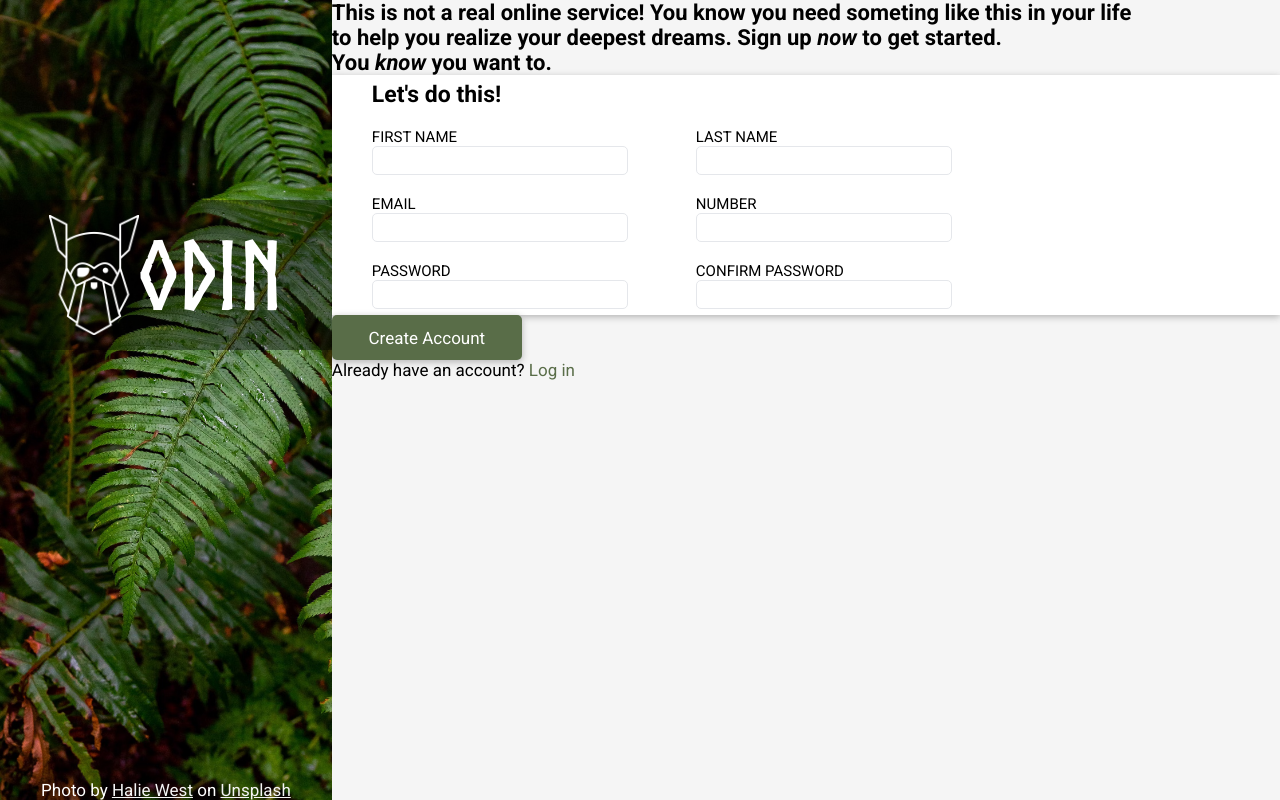
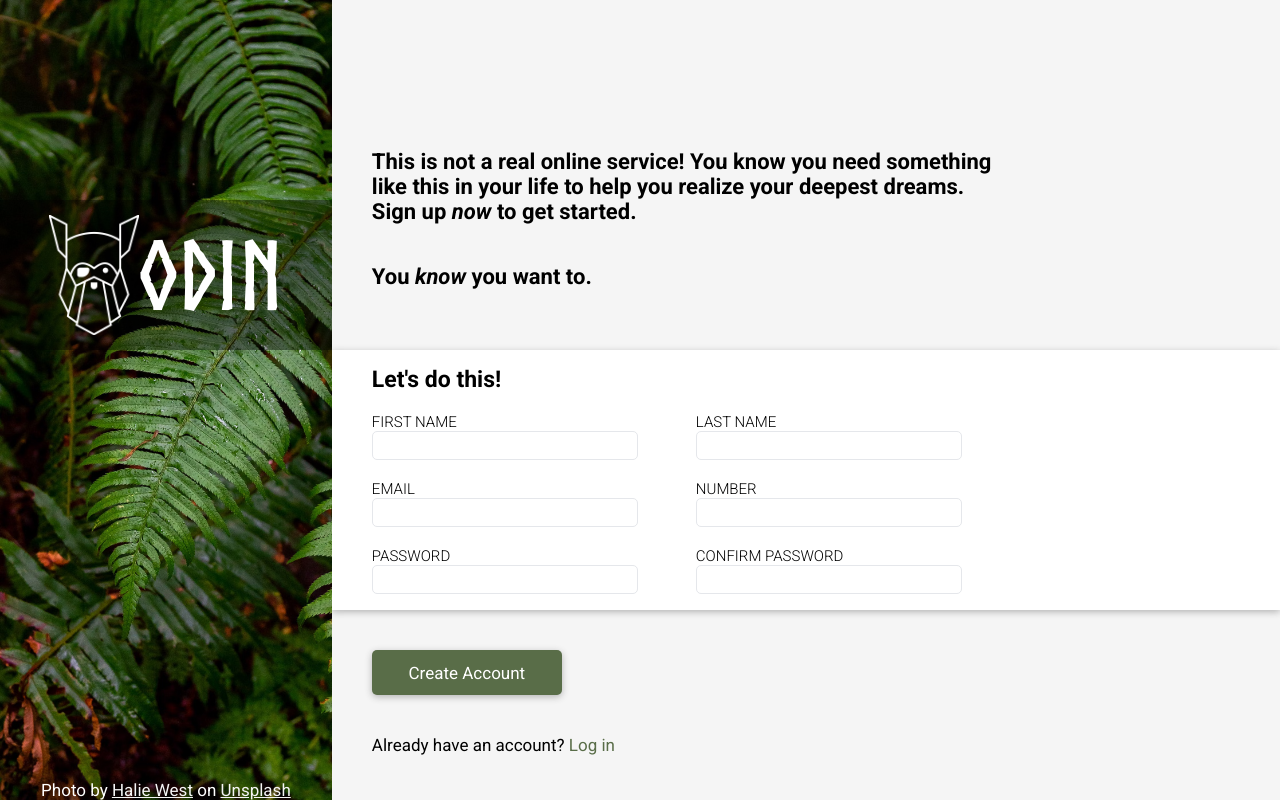
Before and after one commit to MattWestGH/LoginPage, a plain HTML site: page index.html in a window 1280 px wide. Drawn offline with Linux system fonts and the light colour scheme; a web font is replaced by a local one.

Commit message:
Layout completed

```diff
--- a/index.html
+++ b/index.html
@@ -31,9 +31,9 @@
       <div id="sign-up-container">
         <div class="main-text">
           <p>
-            This is not a real online service! You know you need someting like
-            this in your life to help you realize your deepest dreams. Sign up
-            <i>now</i> to get started.
+            This is not a real online service! You know you need something like
+            this in your life to help you realize your deepest dreams.<br />Sign
+            up <i>now</i> to get started.
           </p>
           <p>You <i>know</i> you want to.</p>
         </div>
--- a/style.css
+++ b/style.css
@@ -2,7 +2,11 @@
   font-family: norse-bold;
   src: url(/font/Norse-Bold.otf);
 }
-
+* {
+  margin: 0;
+  font-size: 17px;
+  font-family: "Roboto", sans-serif;
+}
 #body-container {
   width: 100%;
   padding: 0;
@@ -17,11 +21,6 @@
   height: 100vh;
   position: relative;
   display: flex;
-}
-* {
-  margin: 0;
-  font-size: 17px;
-  font-family: "Roboto", sans-serif;
 }
 #odin-title {
   font-family: norse-bold;
@@ -68,19 +67,28 @@
   flex-direction: column;
   height: 30vh;
   box-shadow: 0px 2px 7px rgb(179, 179, 179);
-  padding: 0px 40px;
+  padding: 10px 40px;
 }
 .main-text {
-  width: 800px;
+  height: 165px;
+  width: 55%;
   display: flex;
   flex-direction: column;
+  justify-content: space-between;
+  padding: 99px 40px 26px;
+  margin: 30px 0px;
 }
 .main-text p {
+  width: 655px;
+  padding: 20px 0px;
   font-size: 22px;
   font-weight: 700;
 }
 .main-text p i {
   font-size: 22px;
+}
+label {
+  font-weight: 300;
 }
 label,
 input {
@@ -92,8 +100,14 @@ input {
   font-size: 15px;
 }
 input {
-  width: 250px;
+  width: 260px;
   height: 25px;
+}
+.cta {
+  margin: 40px;
+}
+.cta button {
+  margin: 0px 0px 40px 0px;
 }
 .cta p a {
   text-decoration: none;
@@ -123,7 +137,7 @@ input:focus {
   display: flex;
   flex-direction: row;
   justify-content: space-between;
-  width: 580px;
+  width: 590px;
   padding: 10px 0px 10px 0px;
 }
 #sign-up-form {
```
